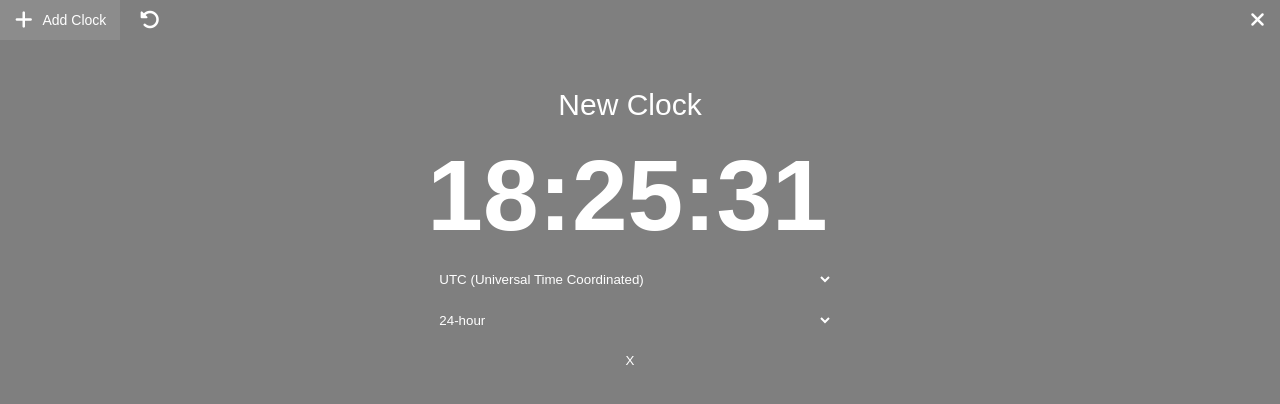
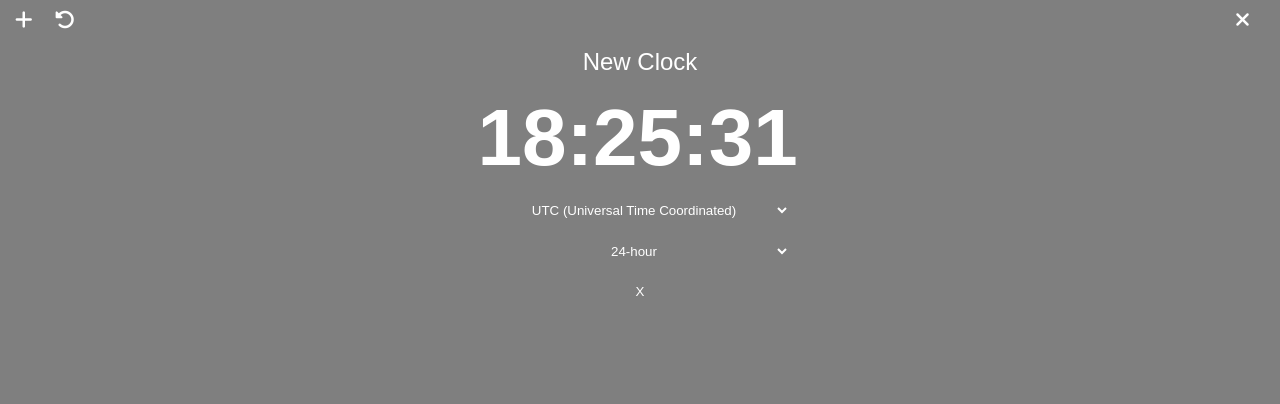
Before and after one commit to AtomicManic/world-clock-app, a React (Vite) app: page / in a window 1280 px wide. Both pictures are taken after a click on the button "Add Clock". Shown: the top 404 px of the page. Built offline with nearby package versions, Linux system fonts and the light colour scheme.

Commit message:
without-auto-sizing

```diff
--- a/main.js
+++ b/main.js
@@ -5,8 +5,8 @@ let win;
 
 function createWindow() {
   win = new BrowserWindow({
-    width: 800,
-    height: 600,
+    width: 600,
+    height: 330,
     webPreferences: {
       preload: path.join(__dirname, "preload.js"), // Ensure this path is correct
       contextIsolation: true,
--- a/src/App.css
+++ b/src/App.css
@@ -12,9 +12,7 @@ body {
   width: 100vw;
   display: flex;
   flex-direction: column;
-  align-items: center;
-  justify-content: flex-start;
-  position: relative;
+  overflow: hidden;
 }
 
 .app-header {
@@ -30,9 +28,9 @@ body {
   left: 0;
   right: 0;
   z-index: 1000;
-  /* padding: 0 10px; */
+  padding: 0 10px;
   box-sizing: border-box;
-  -webkit-app-region: drag; /* Make the header draggable */
+  -webkit-app-region: drag;
 }
 
 .left-header {
@@ -50,7 +48,7 @@ body {
   cursor: pointer;
   height: 100%;
   transition: all 0.3s ease;
-  -webkit-app-region: no-drag; /* Make buttons non-draggable */
+  -webkit-app-region: no-drag;
   display: flex;
   align-items: center;
   justify-content: flex-start;
@@ -58,22 +56,21 @@ body {
 
 .add-clock-button,
 .edit-clocks-btn {
-  width: 40px; /* Initial width */
+  width: 40px;
   transition: width 0.3s ease;
   overflow: hidden;
-  padding-left: 10px; /* Ensure the icon is fully visible */
+  padding-left: 10px;
 }
 
 .add-clock-button:hover,
 .edit-clocks-btn:hover {
-  width: 120px; /* Expanded width */
+  width: 120px;
 }
 
 .add-clock-button i,
 .edit-clocks-btn i {
   font-size: 20px;
-  margin-right: 10px; /* Space between icon and text */
-  padding-left: 10px;
+  margin-right: 10px;
 }
 
 .button-text {
@@ -91,40 +88,27 @@ body {
   transform: translateX(0);
 }
 
-.edit-clocks-btn {
-  margin-left: 5px;
-}
-
-.add-clock-button:hover,
-.edit-clocks-btn:hover {
+.app-header button:hover {
   background-color: rgba(255, 255, 255, 0.1);
 }
 
 .close-app-button {
   font-size: 20px;
-  /* width: 40px; */
+  width: 40px;
   justify-content: center;
-  align-items: center;
-  margin-right: 10px;
 }
 
 .clocks-container {
-  margin-top: 60px; /* Allow space for header */
+  flex: 1;
   display: flex;
-  flex-wrap: wrap;
+  flex-wrap: no-wrap;
   justify-content: center;
-  padding: 20px;
-  width: 100%;
-  box-sizing: border-box;
+  align-items: flex-start;
+  /* padding: 20px; */
+  overflow-y: auto;
+  margin-top: 30px;
 }
 
 .close-app-button:hover {
   color: rgba(255, 0, 0, 0.5);
-  background-color: rgba(0, 0, 0, 0);
 }
-
-.left-header button {
-  display: flex;
-  flex-direction: row;
-  align-items: center;
-}
--- a/src/App.jsx
+++ b/src/App.jsx
@@ -1,16 +1,37 @@
-import React, { useState } from "react";
+import React, { useState, useEffect } from "react";
 import Clock from "./components/Clock";
 import "./App.css";
 
 const App = () => {
   const [clocks, setClocks] = useState([]);
   const [isEditing, setIsEditing] = useState(true);
+  const [windowSize, setWindowSize] = useState({
+    width: window.innerWidth,
+    height: window.innerHeight,
+  });
+
+  useEffect(() => {
+    const handleResize = () => {
+      setWindowSize({
+        width: window.innerWidth,
+        height: window.innerHeight,
+      });
+    };
+
+    window.addEventListener("resize", handleResize);
+
+    return () => {
+      window.removeEventListener("resize", handleResize);
+    };
+  }, []);
 
   const addClock = () => {
-    setClocks([
-      ...clocks,
-      { id: Date.now(), timezone: "UTC", format: "24", title: "New Clock" },
-    ]);
+    if (clocks.length < 5) {
+      setClocks([
+        ...clocks,
+        { id: Date.now(), timezone: "UTC", format: "24", title: "New Clock" },
+      ]);
+    }
   };
 
   const removeClock = (id) => {
@@ -68,6 +89,7 @@ const App = () => {
             updateClock={updateClock}
             isEditing={isEditing}
             setIsEditing={setIsEditing}
+            totalClocks={clocks.length}
           />
         ))}
       </div>
--- a/src/components/Clock.css
+++ b/src/components/Clock.css
@@ -4,17 +4,20 @@
   display: flex;
   flex-direction: column;
   align-items: center;
-  justify-content: space-between;
+  /* justify-content: space-around; */
   flex-wrap: nowrap;
-  margin: 0px 30px 0px 10px;
+  margin: 10px;
   border: 0;
   border-radius: 8px;
   background-color: rgba(0, 0, 0, 0);
-  width: fit-content;
+  width: calc(100% / 3 - 20px);
+  min-width: 200px;
+  max-width: 300px;
+  aspect-ratio: 1 / 1;
 }
 
 .clock-title {
-  font-size: 30px;
+  font-size: 1.5em;
   margin-bottom: 10px;
   text-align: center;
   padding: 5px;
@@ -24,7 +27,6 @@
 }
 
 .clock-time {
-  font-size: 100px;
   font-weight: bold;
   margin-bottom: 10px;
   color: white;
@@ -59,6 +61,7 @@
 
 .clock-container option {
   background-color: rgba(0, 0, 0, 0.8);
+  text-align: center;
 }
 
 .footer {
--- a/src/components/Clock.jsx
+++ b/src/components/Clock.jsx
@@ -2,31 +2,33 @@ import React, { useState, useEffect } from "react";
 import "./Clock.css";
 import { timeZones } from "../util/timeZones";
 
-const Clock = ({ clock, removeClock, updateClock, isEditing }) => {
+const Clock = ({ clock, removeClock, updateClock, isEditing, totalClocks }) => {
   const [time, setTime] = useState(new Date());
 
   useEffect(() => {
-    // Set an interval to update the time every second
     const interval = setInterval(() => {
       setTime(new Date());
     }, 1000);
     return () => clearInterval(interval);
   }, []);
 
-  // Get the IANA time zone name
   const timeZone = timeZones.find((tz) => tz.ianaName === clock.timezone);
-
-  // Fallback to "UTC" if the time zone isn't found
   const ianaName = timeZone ? timeZone.ianaName : "UTC";
 
-  // Use Intl.DateTimeFormat to format the time correctly based on time zone
   const formattedTime = new Intl.DateTimeFormat("en-US", {
     hour: "2-digit",
     minute: "2-digit",
     second: "2-digit",
-    hour12: clock.format === "12", // Determine 12/24 hour format
-    timeZone: ianaName, // Specify the time zone to use
+    hour12: clock.format === "12",
+    timeZone: ianaName,
   }).format(time);
+
+  const getFontSize = () => {
+    const baseSize = 5;
+    const maxClocks = 7;
+    const scaleFactor = Math.max(1 - (totalClocks - 1) / maxClocks, 0.6);
+    return `${baseSize * scaleFactor}em`;
+  };
 
   return (
     <div className="clock-container">
@@ -38,7 +40,7 @@ const Clock = ({ clock, removeClock, updateClock, isEditing }) => {
         className="clock-title"
       />
 
-      <div className="clock-time">
+      <div className="clock-time" style={{ fontSize: getFontSize() }}>
         {formattedTime.split(" ")[0]}
         <span className="clock-period">
           {clock.format === "12" ? formattedTime.split(" ")[1] : ""}
```
